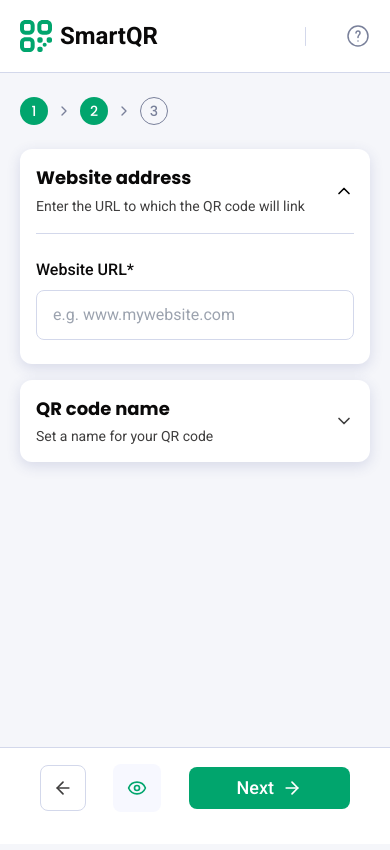
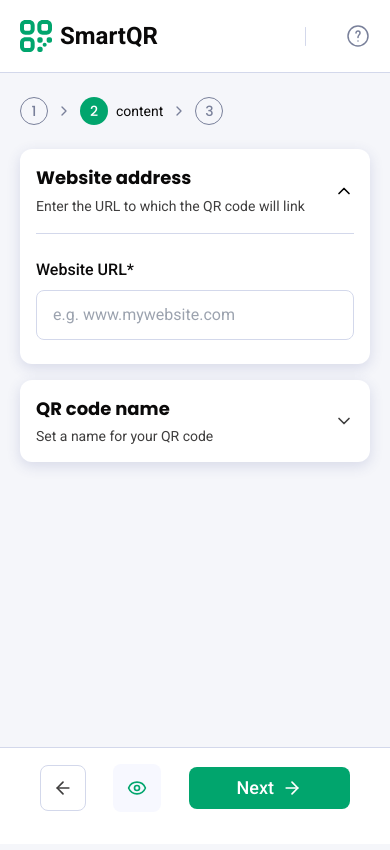
Before and after one commit to monaim3/QR-Code, a Next.js app: page /generator/website-url in a window 390 px wide. Shown: the top 850 px of the page. Built offline with nearby package versions, Linux system fonts and the light colour scheme.

Commit message:
Breadcrumb responsive issue fixed

```diff
--- a/components/generator/Breadcrumb.tsx
+++ b/components/generator/Breadcrumb.tsx
@@ -51,21 +51,20 @@ export default function Breadcrumb() {
               className={`flex items-center justify-center w-7 h-7 rounded-full text-[14px] font-medium transition-colors ${
                 step.number === currentStep
                   ? "bg-[var(--Blue)] text-white"
-                  : step.number < currentStep
-                  ? "bg-[var(--Blue)] text-white group-hover:bg-[var(--Blue-hover)]"
                   : "border border-[var(--breadcrumb)] text-[var(--breadcrumb)]"
               }`}
             >
               {step.number}
             </div>
             <span
-              className={`text-[14px] hidden desktopDashboard:block font-normal leading-[22px] font-roboto ${
-                step.number <= currentStep
-                  ? "text-[var(--Black)]"
-                  : "text-gray-400"
+              className={`text-[14px] font-normal leading-[22px] font-roboto ${
+                step.number === currentStep
+                  ? "text-[var(--Black)] block"
+                  : "text-gray-400 hidden md:block"
               }`}
             >
-              {step.label}
+              <span className="hidden md:inline">{step.label}</span>
+              <span className="md:hidden">{step.label.split(" ").pop()}</span>
             </span>
           </button>
 
```
